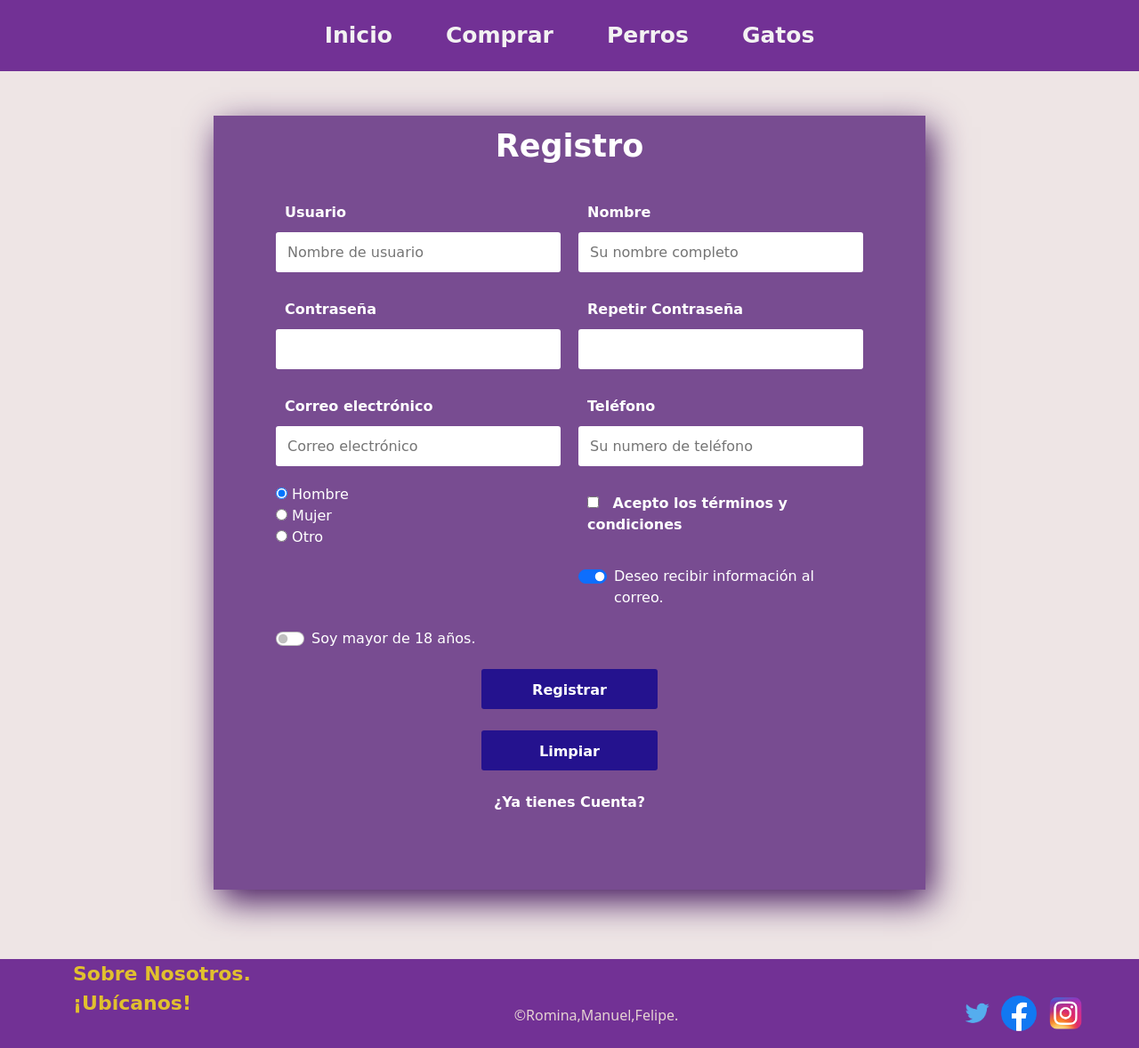
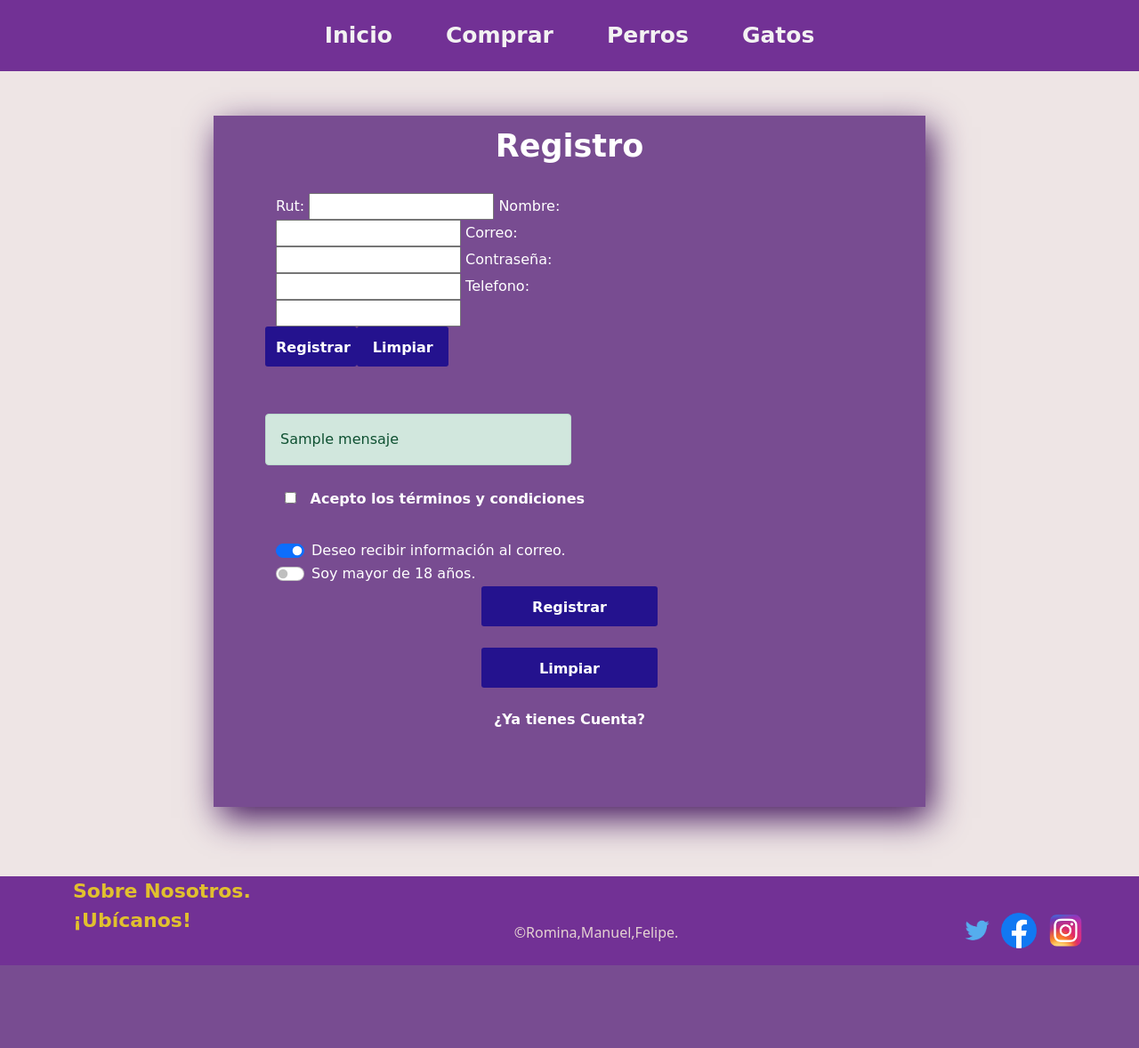
Before and after one commit to TilaCl/prueba3, a Django app: template TestDjango/core/templates/core/registro.html in a window 1280 px wide. Shown: the part 48-1226 px from the top of the page at 89% size. After the commit the page ends 1133 px from the top, so only its background shows below. Run offline with Django 4.2, Linux system fonts and the light colour scheme; tables that the repository leaves empty hold one stand-in row (values such as "Sample post"); the template is opened without the code that fills it: values that come from a table or form of the project are taken from there, most other values are stand-ins (such as "Sample title", 1, 10 or a date in 2020); some libraries are stand-ins or nearby versions.

Commit message:
Update registro.html

```diff
--- a/TestDjango/core/templates/core/registro.html
+++ b/TestDjango/core/templates/core/registro.html
@@ -44,7 +44,25 @@
       <br>
       <form action="" class="formulario" id="formulario">
 
-        <!--  Usuario -->
+        <div class="row">
+          <form method="post" action="" id="formulario">
+              {% csrf_token %}
+              <div class="from-group">
+                  {{form.as_table}}
+              </div>
+              <br>
+              <button type="submit" class="formulario__btn" style="background-color:#24128e; color: #ffffff;">Registrar </button><br>
+              <br>
+              <button type="reset" class="formulario__btn" style="background-color:#24128e; color: #ffffff;">Limpiar </button>
+              <div id="error" class="alert alert_danger" role="alert"></div>
+
+              <div class="alert alert-success" role="alert">
+                  {{mensaje}}
+              </div>
+
+          </form>
+      </div>
+        <!--  Usuario
         <div class="formulario__grupo" id="grupo__usuario">
           <label for="usuario" class="formulario__label">Usuario</label>
           <div class="formulario__grupo-input">
@@ -54,7 +72,7 @@
           <p class="formulario__input-error">El usuario tiene que ser de 4 a 16 dígitos y solo puede contener n&uacute;meros, letras y gui&oacute;n bajo.</p>
         </div>
 
-        <!--  Nombre -->
+          Nombre
         <div class="formulario__grupo" id="grupo__nombre">
           <label for="nombre" class="formulario__label">Nombre</label>
           <div class="formulario__grupo-input">
@@ -64,7 +82,7 @@
           <p class="formulario__input-error">El nombre debe tener m&aacute;s de 4 digitos.</p>
         </div>
 
-        <!--  Contraseña -->
+        Contraseña
         <div class="formulario__grupo" id="grupo__password">
           <label for="password" class="formulario__label">Contraseña</label>
           <div class="formulario__grupo-input">
@@ -74,7 +92,7 @@
           <p class="formulario__input-error">La contraseña debe tener de 4 a 12 dígitos.</p>
         </div>
 
-        <!--  Contraseña 2 -->
+         Contraseña 2
         <div class="formulario__grupo" id="grupo__password2">
           <label for="password2" class="formulario__label">Repetir Contraseña</label>
           <div class="formulario__grupo-input">
@@ -84,7 +102,7 @@
           <p class="formulario__input-error">Las contraseñas no coinciden.</p>
         </div>
 
-        <!--  Correo Electronico -->
+         Correo Electronico
         <div class="formulario__grupo" id="grupo__correo">
           <label for="correo" class="formulario__label">Correo electr&oacute;nico</label>
           <div class="formulario__grupo-input">
@@ -94,7 +112,7 @@
           <p class="formulario__input-error">El correo solo puede contener letras, n&uacute;meros, puntos, guiones y gui&oacute;n bajo.</p>
         </div>
 
-        <!--  Teléfono -->
+          Teléfono
         <div class="formulario__grupo" id="grupo__telefono">
           <label for="telefono" class="formulario__label">Tel&eacute;fono</label>
           <div class="formulario__grupo-input">
@@ -108,6 +126,7 @@
           <input type="radio" name="gender" value="female"> Mujer<br>
         <input type="radio" name="gender" value="other"> Otro <br>
         </div>
+      -->
 
         <!--  Terminos y Condiciones -->
         <div class="formulario__grupo" id="grupo__terminos">
```
